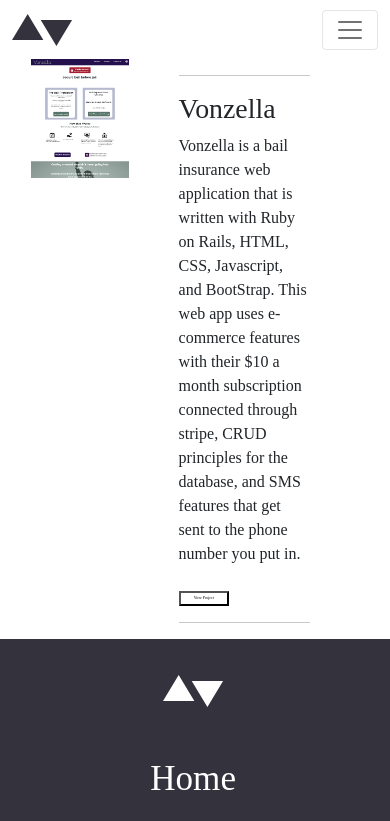
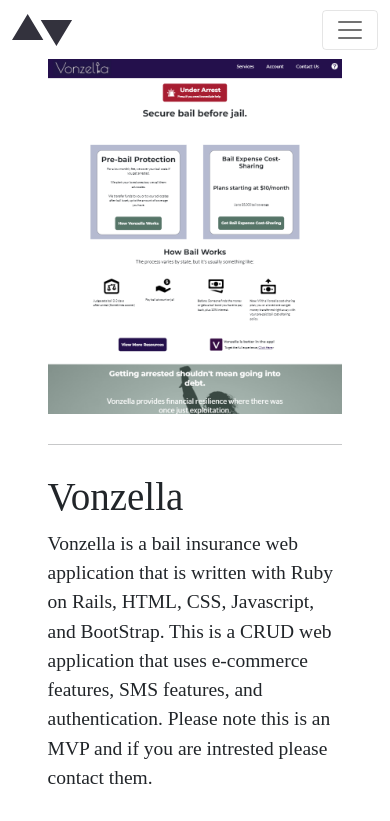
Before and after one commit to lbruesehoff/WebPortfolio, a React (Create React App) app: page /Portfolio in a window 390 px wide. Shown: the top 821 px of the page. Built offline with nearby package versions, Linux system fonts and the light colour scheme; a web font is replaced by a local one.

Commit message:
Adding vonzella to portfolio page

```diff
--- a/src/components/Projects/Vonzella/VonzellaComp.css
+++ b/src/components/Projects/Vonzella/VonzellaComp.css
@@ -1,21 +1,74 @@
 .VonzellaPreview{
   display: flex;
-  padding: 0% 8%;
+  padding: 0% 8% 0 8%;
   justify-content: space-evenly;
 }
 
 .VonzellaPreview img{
   height: 100%;
   width: 30%;
+  align-self: center;
 }
 
 .VonDesc{
- padding: 0 15%;
+ padding: 0 15% 0 15%;
+ font-size: 1.3vw;
+}
+
+.VonDesc h1{
+  font-size: 3vw;
+}
+
+.VonDesc hr{
+  margin: 10% 0%;
 }
 
 .VonzellaPreview button{
   background-color: white;
   padding: 2% 10%;
   margin-top: 5%;
-  font-size: 1vw;
+  font-size: 1.1vw;
 }
+
+@media (max-width:500px){
+  .VonzellaPreview{
+    flex-direction: column;
+  }
+
+  .VonzellaPreview img{
+    width: 90%;
+  }
+
+  .VonDesc{
+    padding:0% 5%;
+    font-size: 5vw;
+  }
+
+  .VonDesc h1{
+    font-size: 10vw;
+  }
+
+  .VonzellaPreview button{
+    font-size: 4vw;
+  }
+
+}
+
+@media (min-width:768px) and (max-width:1024px){
+  .VonzellaPreview img{
+    width: 45%;
+  }
+
+  .VonDesc{
+    padding:0% 5%;
+    font-size: 2.5vw;
+  }
+
+  .VonDesc h1{
+    font-size: 5vw;
+  }
+
+  .VonzellaPreview button{
+    font-size: 2vw;
+  }
+}
--- a/src/components/Projects/Vonzella/VonzellaComp.js
+++ b/src/components/Projects/Vonzella/VonzellaComp.js
@@ -11,10 +11,10 @@
           <hr/>
           <h1>Vonzella</h1>
           <p>Vonzella is a bail insurance web application that is written with Ruby on Rails, HTML, CSS, Javascript, and BootStrap.
-             This web app uses e-commerce features with their $10 a month subscription connected through stripe,
-            CRUD principles for the database, and SMS features that get sent to the phone number you put in.
+            This is a CRUD web application that uses e-commerce features, SMS features, and authentication. Please note this is an MVP
+            and if you are intrested please contact them.
           </p>
-          <button>View Project</button>
+          <a href="https://app.vonzella.com/" target="_blank"><button>View Project</button></a>
           <hr/>
         </div>
       </div>
```
Also changed, not shown: src/components/Projects/PlanetFacts/PlanetComp.js (added, +11 -0 lines), src/components/Projects/PlanetFacts/PlanetComp.css (added).
